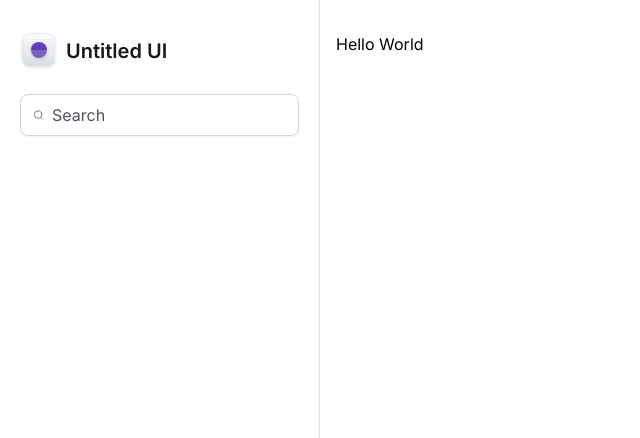
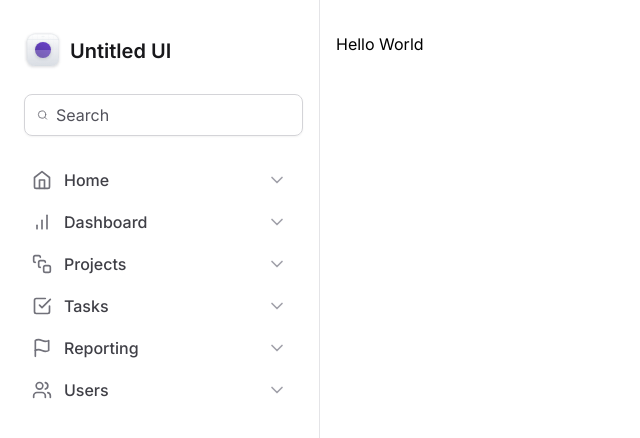
Before and after one commit to ignite-projects/tailwind-next, a Next.js app: page / in a window 1280 px wide. Shown: the top 438 px of the page, without its empty margins (0-640 px from the left). Built offline with nearby package versions, Linux system fonts and the light colour scheme.

Commit message:
feat: menu sidebar created

```diff
--- a/src/components/Sidebar/Logo.tsx
+++ b/src/components/Sidebar/Logo.tsx
@@ -1,6 +1,6 @@
 export function Logo() {
   return (
-    <strong className="flex items-center gap-2 text-xl font-semibold text-zinc-900">
+    <strong className="mx-1 flex items-center gap-2 text-xl font-semibold text-zinc-900">
       <svg
         width={38}
         height={38}
--- /dev/null
+++ b/src/components/Sidebar/MainNavigation/NavItem.tsx
@@ -0,0 +1,22 @@
+import { ChevronDown } from 'lucide-react'
+import { ElementType } from 'react'
+
+export interface NavItemProps {
+  title: string
+  icon: ElementType
+}
+
+export function NavItem({ title, icon: Icon }: NavItemProps) {
+  return (
+    <a
+      href=""
+      className="group flex items-center gap-3 rounded px-3 py-2 hover:bg-violet-50"
+    >
+      <Icon className="h-5 w-5 text-zinc-500" />
+      <span className="font-medium text-zinc-700 group-hover:text-violet-500">
+        {title}
+      </span>
+      <ChevronDown className="ml-auto h-5 w-5 text-zinc-400 group-hover:text-violet-300" />
+    </a>
+  )
+}
--- /dev/null
+++ b/src/components/Sidebar/MainNavigation/index.tsx
@@ -0,0 +1,22 @@
+import {
+  BarChart,
+  CheckSquare,
+  Flag,
+  Home,
+  SquareStack,
+  Users,
+} from 'lucide-react'
+import { NavItem } from './NavItem'
+
+export function MainNavigation() {
+  return (
+    <nav className="space-y-0.5">
+      <NavItem title="Home" icon={Home} />
+      <NavItem title="Dashboard" icon={BarChart} />
+      <NavItem title="Projects" icon={SquareStack} />
+      <NavItem title="Tasks" icon={CheckSquare} />
+      <NavItem title="Reporting" icon={Flag} />
+      <NavItem title="Users" icon={Users} />
+    </nav>
+  )
+}
--- a/src/components/Sidebar/index.tsx
+++ b/src/components/Sidebar/index.tsx
@@ -1,18 +1,21 @@
 import { Logo } from './Logo'
 import { Search } from 'lucide-react'
+import { MainNavigation } from './MainNavigation'
 
 export function Sidebar() {
   return (
     <aside className="space-y-6 border-r border-zinc-200 px-5 py-8">
       <Logo />
 
-      <div className="flex w-full items-center gap-2 rounded-lg border border-zinc-300 px-3 py-2 shadow-sm">
+      <div className="mx-1 flex w-full items-center gap-2 rounded-lg border border-zinc-300 px-3 py-2 shadow-sm">
         <Search className="h-5 w-5 text-zinc-500" />
         <input
           className="flex-1 border-0 bg-transparent p-0 text-zinc-900 placeholder-zinc-600"
           placeholder="Search"
         />
       </div>
+
+      <MainNavigation />
     </aside>
   )
 }
```
